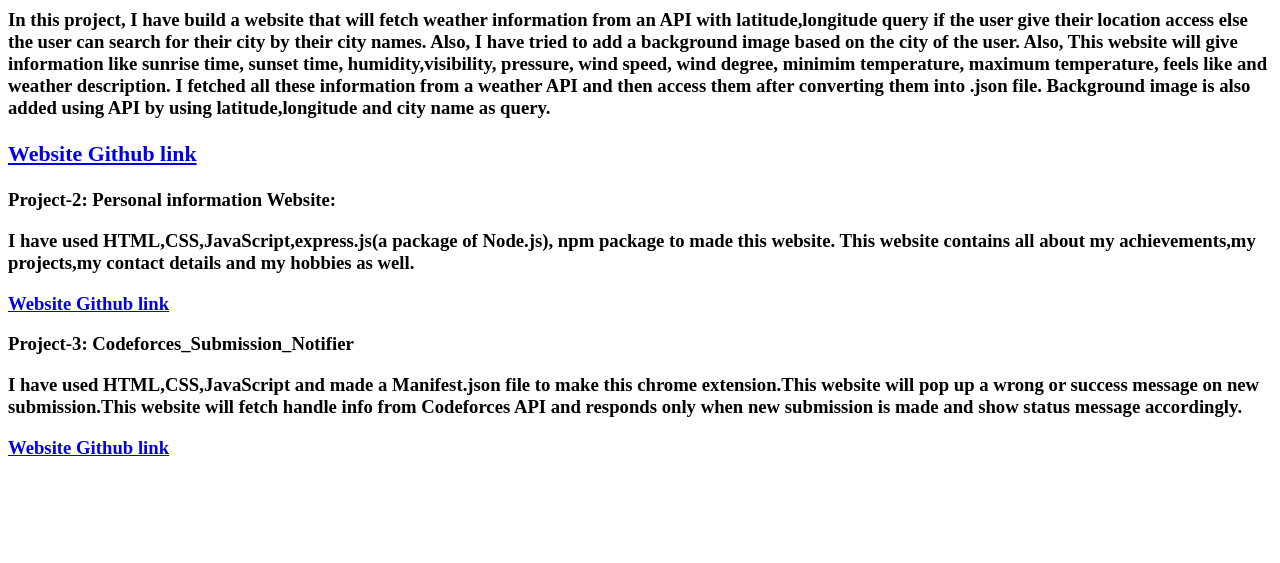
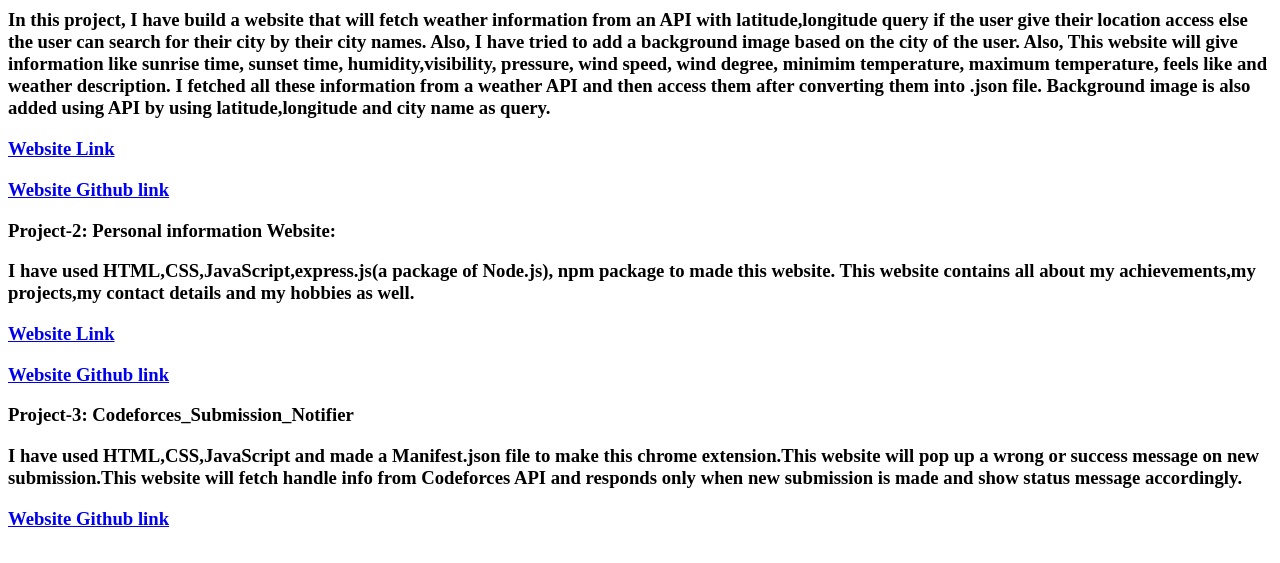
Before and after one commit to adityabhushan-13/My_Info_Website, a website: page Projects.html in a window 1280 px wide. Shown: the part 143-706 px from the top of the page. Drawn offline with Linux system fonts and the light colour scheme.

Commit message:
fifth commit

```diff
--- a/Projects.html
+++ b/Projects.html
@@ -15,9 +15,13 @@
     <h1><a href="/index.html">HOME</a></h1>
     <h3 id="heading">Project-1: Weather Website</h3>
     <p><h3>In this project, I have build a website that will fetch weather information from an API with latitude,longitude query if the user give their location access else the user can search for their city by their city names. Also, I have tried to add a background image based on the city of the user. Also, This website will give information like sunrise time, sunset time, humidity,visibility, pressure, wind speed, wind degree, minimim temperature, maximum temperature, feels like and weather description. I fetched all these information from a weather API and then access them after converting them into .json file. Background image is also added using API by using latitude,longitude and city name as query.<h3></p>
+    <h3><a href="https://weather-project-seven-eta.vercel.app" target="_blank">Website Link</a></h3>
+    <!--https://weather-project-seven-eta.vercel.app-->
     <a href="https://github.com/adityabhushan-13/Weather-project"><h3>Website Github link</h3></a>
     <h3 id="heading2">Project-2: Personal information Website:</h3>
     <p><h3>I have used HTML,CSS,JavaScript,express.js(a package of Node.js), npm package to made this website. This website contains all about my achievements,my projects,my contact details and my hobbies as well.</h3></p>
+    <h3><a href="https://tame-pear-rooster-garb.cyclic.app" target="_blank">Website Link</a></h3>
+    <!--https://tame-pear-rooster-garb.cyclic.app-->
     <a href="https://github.com/adityabhushan-13/My_Info_Website"><h3>Website Github link</h3></a>
     <h3 id="heading3">Project-3: Codeforces_Submission_Notifier</h3>
     <p><h3>I have used HTML,CSS,JavaScript and made a Manifest.json file to make this chrome extension.This website will pop up a wrong or success message on new submission.This website will fetch handle info from Codeforces API and responds only when new submission is made and show status message accordingly.</h3></p>
```
